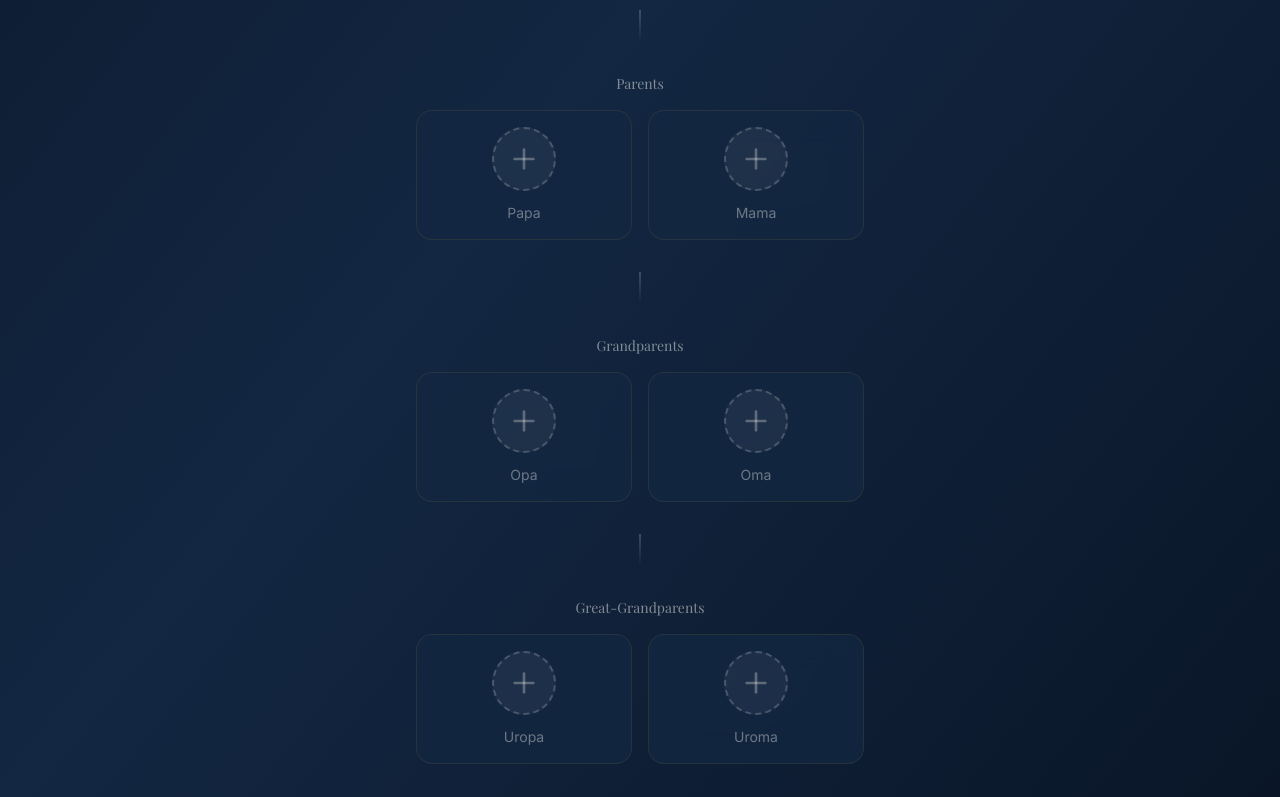
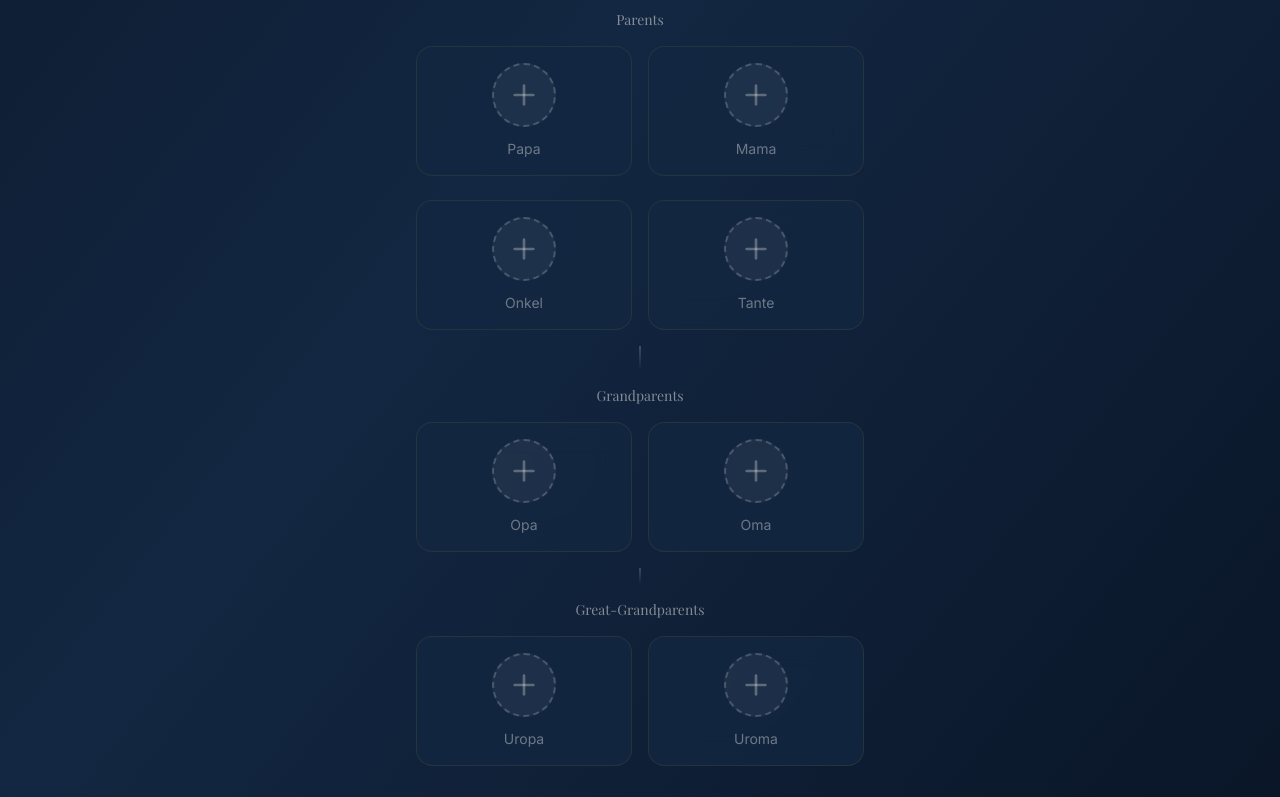
Before and after one commit to chris1996slots-sudo/echotrail, a React (Vite) app: page /family-tree in a window 1280 px wide. Shown: the part 856-1653 px from the top of the page. Built offline with nearby package versions, Linux system fonts and the light colour scheme; no server answers; sample sign-in values are in the browser's storage.

Commit message:
Add Aunts & Uncles to Family Tree and optimize layout spacing

```diff
--- a/src/pages/FamilyTreePage.jsx
+++ b/src/pages/FamilyTreePage.jsx
@@ -41,6 +41,12 @@ const FAMILY_STRUCTURE = {
   parents: [
     { relationship: 'Father', label: 'Papa', gender: 'male' },
     { relationship: 'Mother', label: 'Mama', gender: 'female' },
+  ],
+
+  // Aunts & Uncles (siblings of parents)
+  auntsUncles: [
+    { relationship: 'Uncle', label: 'Onkel', gender: 'male' },
+    { relationship: 'Aunt', label: 'Tante', gender: 'female' },
   ],
 
   // Grandparents (below parents)
@@ -336,7 +342,7 @@ export function FamilyTreePage({ onNavigate }) {
         </motion.div>
 
         {/* Family Tree Structure */}
-        <div className="space-y-8">
+        <div className="space-y-4">
           {/* LEVEL 1: Children (above user) */}
           <motion.div
             initial={{ opacity: 0, y: 20 }}
@@ -388,7 +394,7 @@ export function FamilyTreePage({ onNavigate }) {
 
           {/* Connecting line */}
           <div className="flex justify-center">
-            <div className="w-0.5 h-8 bg-gradient-to-b from-cream/20 to-transparent" />
+            <div className="w-0.5 h-4 bg-gradient-to-b from-cream/20 to-transparent" />
           </div>
 
           {/* LEVEL 3: Parents */}
@@ -402,11 +408,16 @@ export function FamilyTreePage({ onNavigate }) {
             <div className="grid grid-cols-2 gap-4 w-full max-w-md">
               {FAMILY_STRUCTURE.parents.map(renderFamilySlot)}
             </div>
+
+            {/* Aunts & Uncles (same level as Parents) */}
+            <div className="grid grid-cols-2 gap-4 w-full max-w-md mt-6">
+              {FAMILY_STRUCTURE.auntsUncles.map(renderFamilySlot)}
+            </div>
           </motion.div>
 
           {/* Connecting line */}
           <div className="flex justify-center">
-            <div className="w-0.5 h-8 bg-gradient-to-b from-cream/20 to-transparent" />
+            <div className="w-0.5 h-6 bg-gradient-to-b from-cream/20 to-transparent" />
           </div>
 
           {/* LEVEL 4: Grandparents */}
@@ -424,7 +435,7 @@ export function FamilyTreePage({ onNavigate }) {
 
           {/* Connecting line */}
           <div className="flex justify-center">
-            <div className="w-0.5 h-8 bg-gradient-to-b from-cream/20 to-transparent" />
+            <div className="w-0.5 h-4 bg-gradient-to-b from-cream/20 to-transparent" />
           </div>
 
           {/* LEVEL 5: Great-Grandparents */}
```
